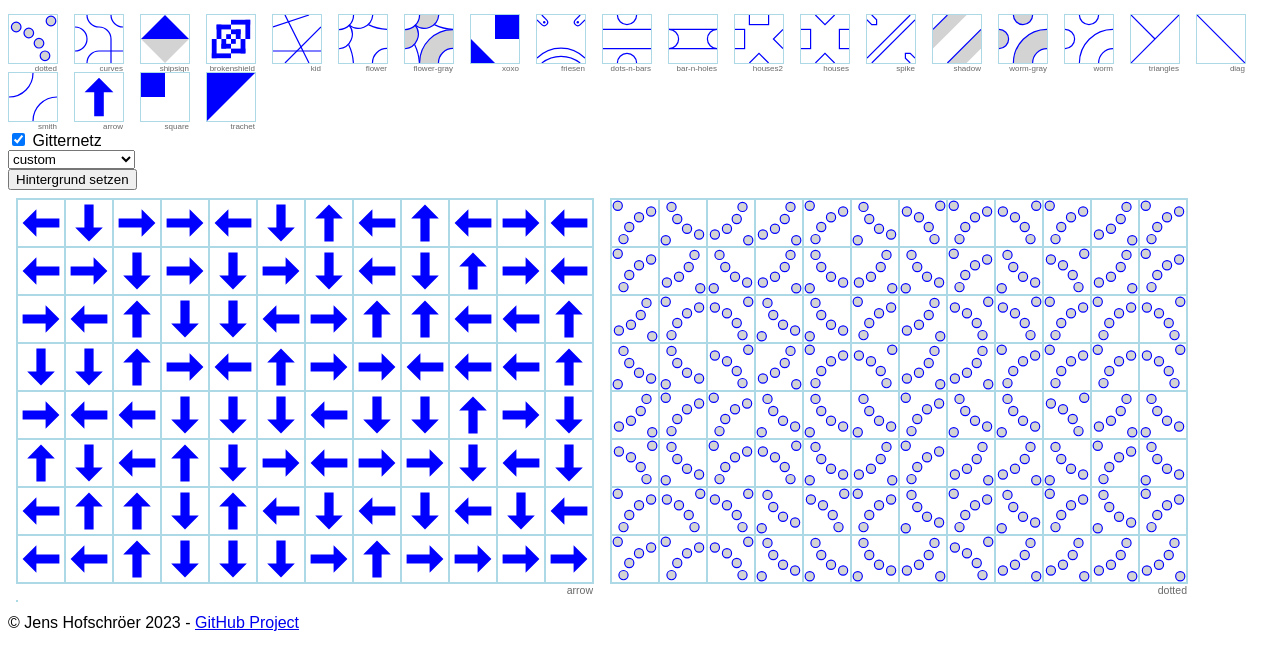
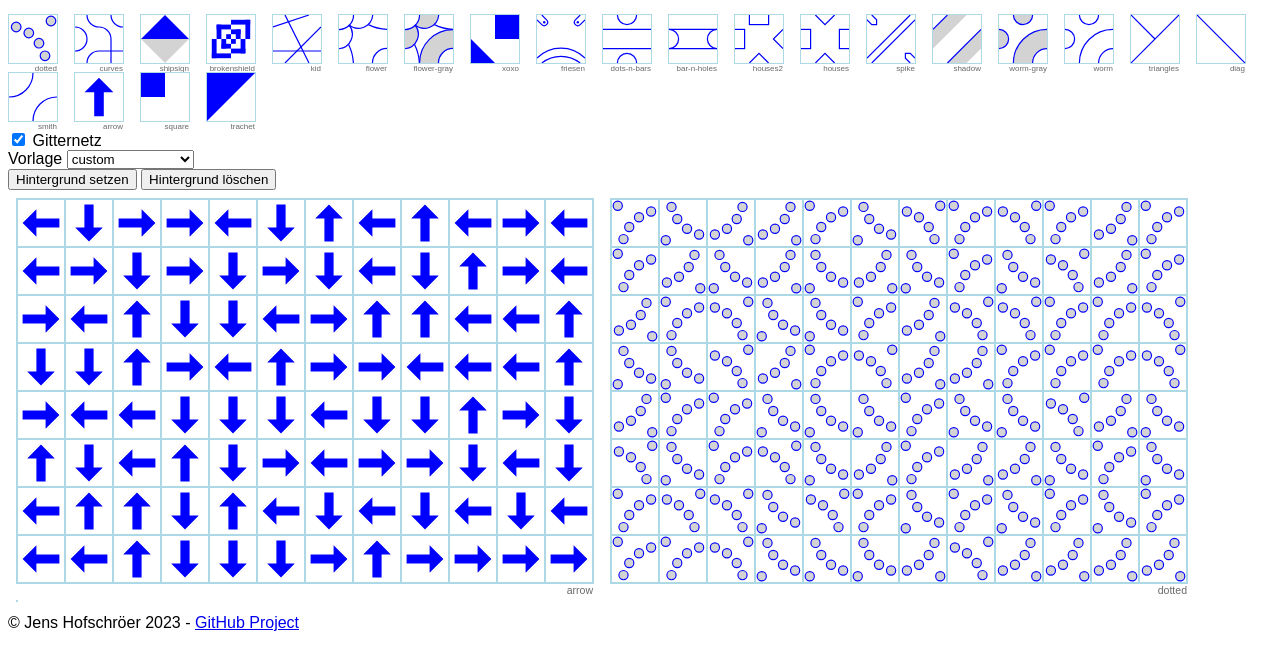
Before and after one commit to nigjo/truchettiles, a plain HTML site: page editor.html in a window 1280 px wide. Shown: the part 100-770 px from the top of the page. Drawn offline with Linux system fonts and the light colour scheme.

Commit message:
added: "remove Background" button

```diff
--- a/editor.html
+++ b/editor.html
@@ -29,12 +29,18 @@
     <div id="tiles"></div>
     <div id="options">
       <div class="row">
-<label><input type="checkbox" data-class="grid" checked onclick="toggleMainClass(this)"> Gitternetz</label>
+        <label>
+          <input type="checkbox" data-class="grid" checked onclick="toggleMainClass(this)">
+          Gitternetz
+        </label>
       </div>
       <div class="row">
-        <select id="patternType" onchange="updatePattern()"><option>default</select>
+        <label>Vorlage <select id="patternType" onchange="updatePattern()"><option>default</select></label>
       </div>
-      <div><input type="button" value="Hintergrund setzen" onclick="createBackground()"></div>
+      <div>
+        <input type="button" value="Hintergrund setzen" onclick="createBackground()">
+        <input type="button" value="Hintergrund löschen" onclick="document.body.style.backgroundImage=null">
+      </div>
     </div>
     <div id="editor" class="spiegelsaal"></div>
     <div id="output"></div>
```
